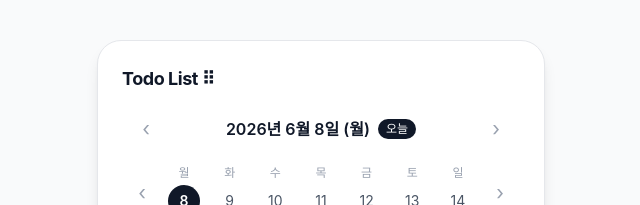
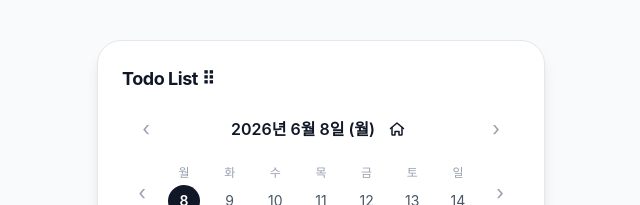
Before and after one commit to jin2214/kakao-assignment-1, a React (Vite) app in the folder assignment-2/: page / in a window 1280 px wide. Shown: the top 205 px of the page, without its empty margins (319-959 px from the left). Built offline with nearby package versions, Linux system fonts and the light colour scheme.

Commit message:
weekview, datenav 새로고침 시 상태 유지 및 오늘 날짜로 돌아가는 버튼 추가

```diff
--- a/assignment-2/src/App.jsx
+++ b/assignment-2/src/App.jsx
@@ -14,8 +14,22 @@ function App() {
     () => JSON.parse(localStorage.getItem('todos')) || []
   )
   const [currentFilter, setCurrentFilter] = useState('all')
-  const [currentDate, setCurrentDate] = useState(getToday)
-  const [weekStart, setWeekStart] = useState(() => getMondayOfWeek(getToday()))
+  const [currentDate, setCurrentDate] = useState(() => {
+    const saved = localStorage.getItem('currentDate')
+    if (saved) {
+      const [y, m, d] = saved.split('-').map(Number)
+      return new Date(y, m - 1, d)
+    }
+    return getToday()
+  })
+  const [weekStart, setWeekStart] = useState(() => {
+    const saved = localStorage.getItem('weekStart')
+    if (saved) {
+      const [y, m, d] = saved.split('-').map(Number)
+      return new Date(y, m - 1, d)
+    }
+    return getMondayOfWeek(getToday())
+  })
 
   const [cardPos, setCardPos] = useState(() => ({
     x: Math.max(0, (window.innerWidth - CARD_WIDTH) / 2),
@@ -55,6 +69,14 @@ function App() {
   useEffect(() => {
     localStorage.setItem('todos', JSON.stringify(todos))
   }, [todos])
+
+  useEffect(() => {
+    localStorage.setItem('weekStart', dateToString(weekStart))
+  }, [weekStart])
+
+  useEffect(() => {
+    localStorage.setItem('currentDate', dateToString(currentDate))
+  }, [currentDate])
 
   function handleAdd(text) {
     const newTodo = {
@@ -123,6 +145,13 @@ function App() {
     setCurrentFilter(filter)
   }
 
+  function handleToday() {
+    const today = getToday()
+    setCurrentDate(today)
+    setWeekStart(getMondayOfWeek(today))
+    setCurrentFilter('all')
+  }
+
   const dateStr = dateToString(currentDate)
   const dayTodos = todos.filter(t => t.date === dateStr)
   const filteredTodos = dayTodos.filter(t => {
@@ -160,7 +189,7 @@ function App() {
           >
             Todo List ⠿
           </h1>
-          <DateNav currentDate={currentDate} onPrev={handlePrevDate} onNext={handleNextDate} />
+          <DateNav currentDate={currentDate} onPrev={handlePrevDate} onNext={handleNextDate} onToday={handleToday} />
           <WeekView
             weekStart={weekStart}
             currentDate={currentDate}
--- a/assignment-2/src/components/DateNav.jsx
+++ b/assignment-2/src/components/DateNav.jsx
@@ -1,6 +1,6 @@
 import { formatDateLabel, getToday, dateToString } from '../utils/dateUtils'
 
-export default function DateNav({ currentDate, onPrev, onNext }) {
+export default function DateNav({ currentDate, onPrev, onNext, onToday }) {
   const isToday = dateToString(currentDate) === dateToString(getToday())
 
   return (
@@ -16,11 +16,20 @@ export default function DateNav({ currentDate, onPrev, onNext }) {
         <span className="text-base font-semibold text-gray-900">
           {formatDateLabel(currentDate)}
         </span>
-        {isToday && (
-          <span className="text-xs bg-gray-900 text-white px-2 py-0.5 rounded-full font-medium">
-            오늘
-          </span>
-        )}
+        <button
+          onClick={isToday ? undefined : onToday}
+          className={`w-7 h-7 flex items-center justify-center rounded-lg transition-colors ${
+            isToday
+              ? 'text-gray-900 cursor-default'
+              : 'text-gray-300 hover:bg-gray-100 hover:text-gray-700'
+          }`}
+          aria-label="오늘로"
+        >
+          <svg viewBox="0 0 16 16" fill="none" stroke="currentColor" strokeWidth="1.5" className="w-4 h-4">
+            <path d="M1.5 7.5L8 2l6.5 5.5" strokeLinecap="round" strokeLinejoin="round" />
+            <path d="M3 6.5V13.5a.5.5 0 00.5.5H6v-3.5h4V14h2.5a.5.5 0 00.5-.5V6.5" strokeLinecap="round" strokeLinejoin="round" />
+          </svg>
+        </button>
       </div>
       <button
         onClick={onNext}
```
